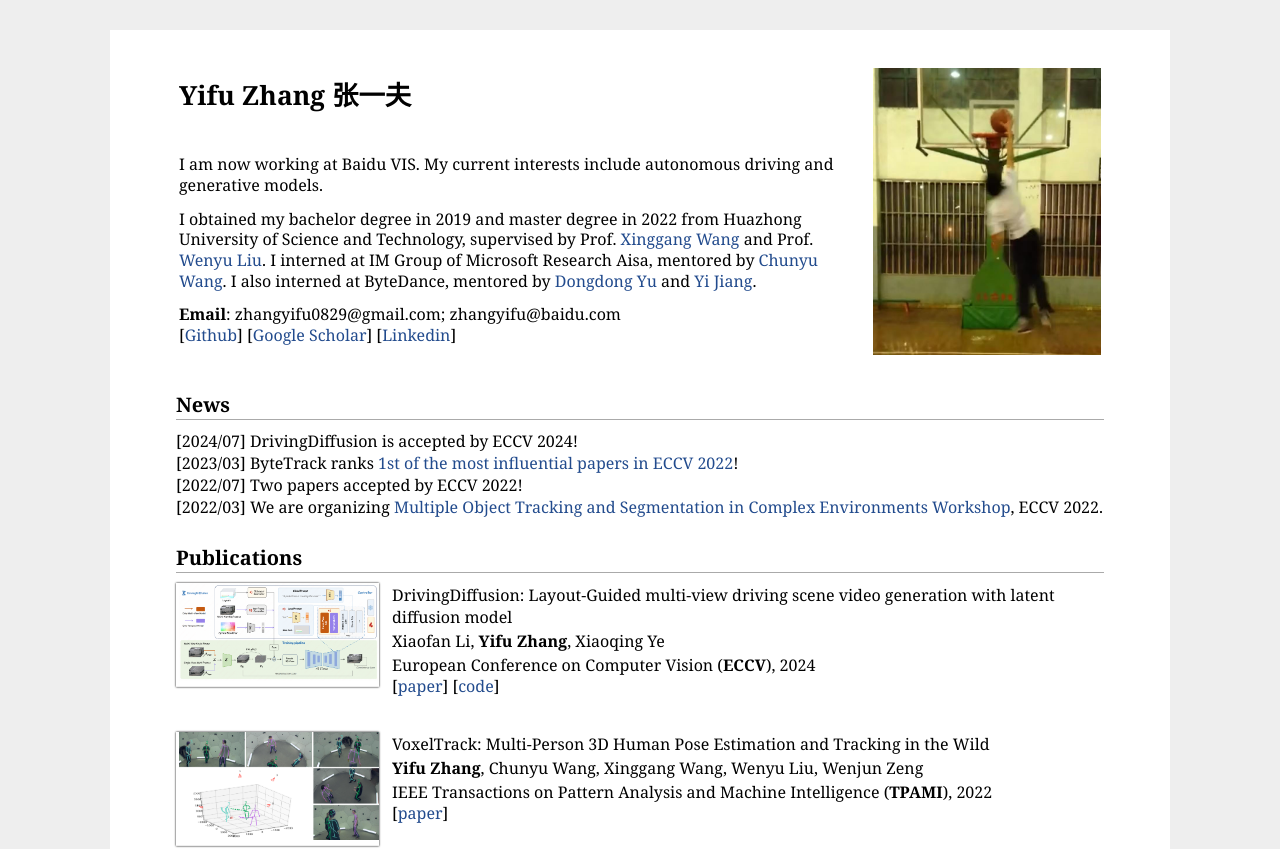
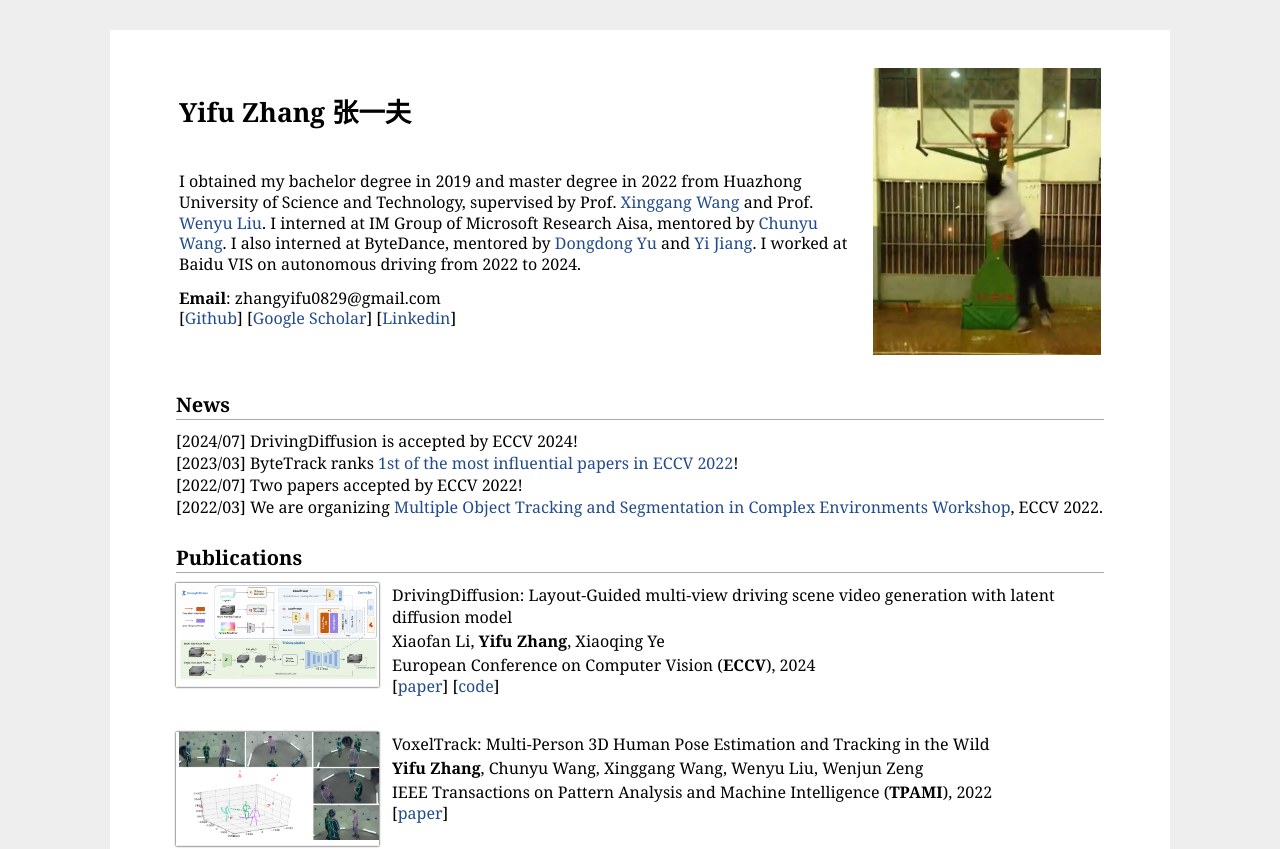
Before and after one commit to ifzhang/ifzhang.github.io, a plain HTML site: page index.html in a window 1280 px wide. Shown: the top 849 px of the page. Drawn offline with Linux system fonts and the light colour scheme.

Commit message:
Update index.html

```diff
--- a/index.html
+++ b/index.html
@@ -26,15 +26,13 @@
 					<h1>Yifu Zhang 张一夫<h1>
 				</div>
 
-		<p>
-                    I am now working at Baidu VIS. My current interests include autonomous driving and generative models.
 
                 <p>
-		    I obtained my bachelor degree in 2019 and master degree in 2022 from Huazhong University of Science and Technology, supervised by Prof. <a href="https://xinggangw.info/">Xinggang Wang</a> and Prof. <a href="http://eic.hust.edu.cn/professor/liuwenyu/">Wenyu Liu</a>. I interned at IM Group of Microsoft Research Aisa, mentored by <a href="https://www.chunyuwang.org/">Chunyu Wang</a>. I also interned at ByteDance, mentored by <a href="https://miracle-fmh.github.io//">Dongdong Yu</a> and <a href="https://enjoyyi.github.io//">Yi Jiang</a>.
+		    I obtained my bachelor degree in 2019 and master degree in 2022 from Huazhong University of Science and Technology, supervised by Prof. <a href="https://xinggangw.info/">Xinggang Wang</a> and Prof. <a href="http://eic.hust.edu.cn/professor/liuwenyu/">Wenyu Liu</a>. I interned at IM Group of Microsoft Research Aisa, mentored by <a href="https://www.chunyuwang.org/">Chunyu Wang</a>. I also interned at ByteDance, mentored by <a href="https://miracle-fmh.github.io//">Dongdong Yu</a> and <a href="https://enjoyyi.github.io//">Yi Jiang</a>. I worked at Baidu VIS on autonomous driving from 2022 to 2024.
 			</br>
 		</p>
 	        <p>
-		    <b>Email</b>: zhangyifu0829@gmail.com; zhangyifu@baidu.com </br>
+		    <b>Email</b>: zhangyifu0829@gmail.com </br>
 		    [<a href="https://github.com/ifzhang">Github</a>] [<a href="https://scholar.google.com/citations?user=MBxFzjcAAAAJ&hl=zh-CN">Google Scholar</a>] [<a href="https://www.linkedin.com/in/yifuzhang-6589b71a2/">Linkedin</a>] </br>
 		</p>
 
```
